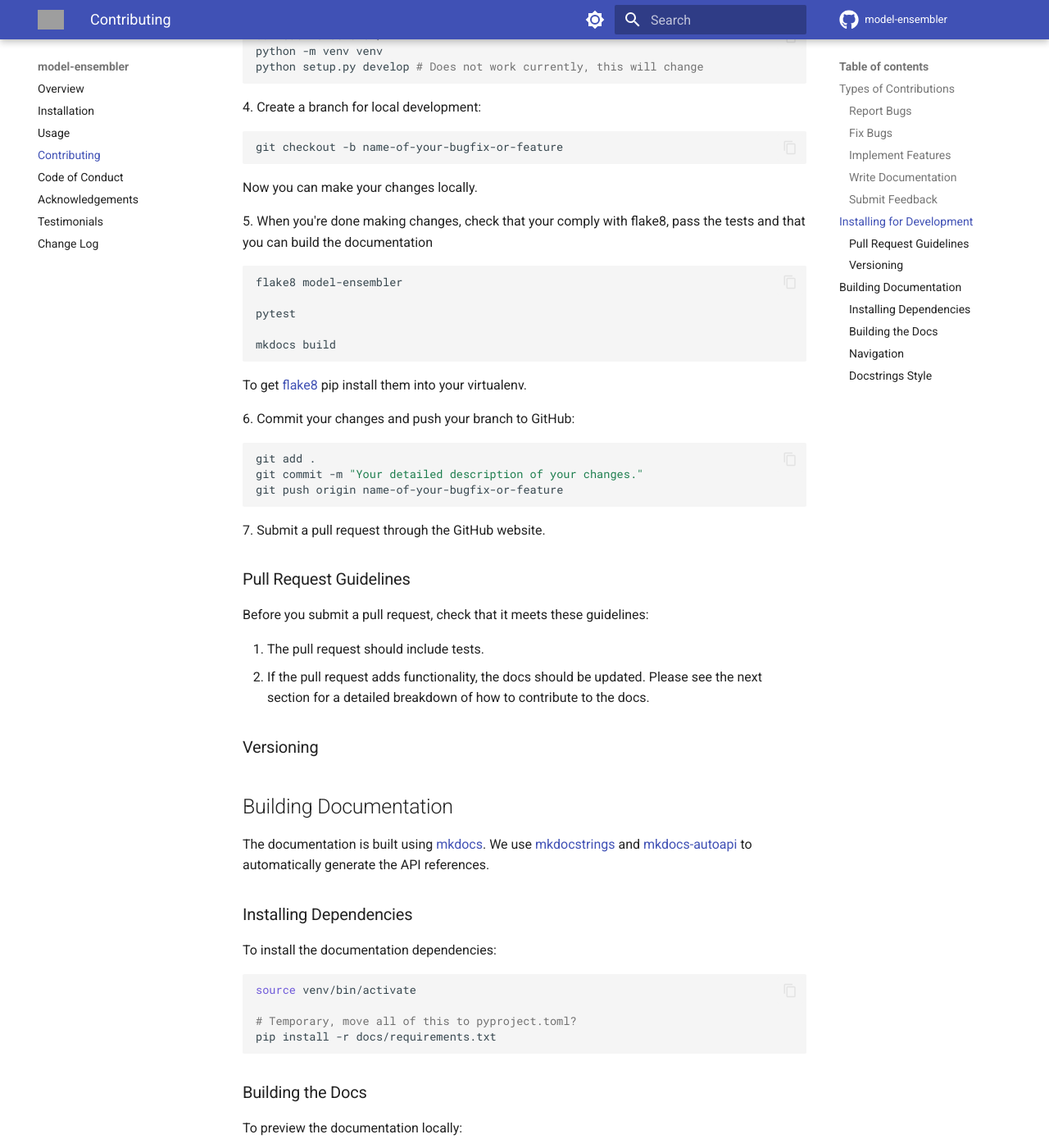
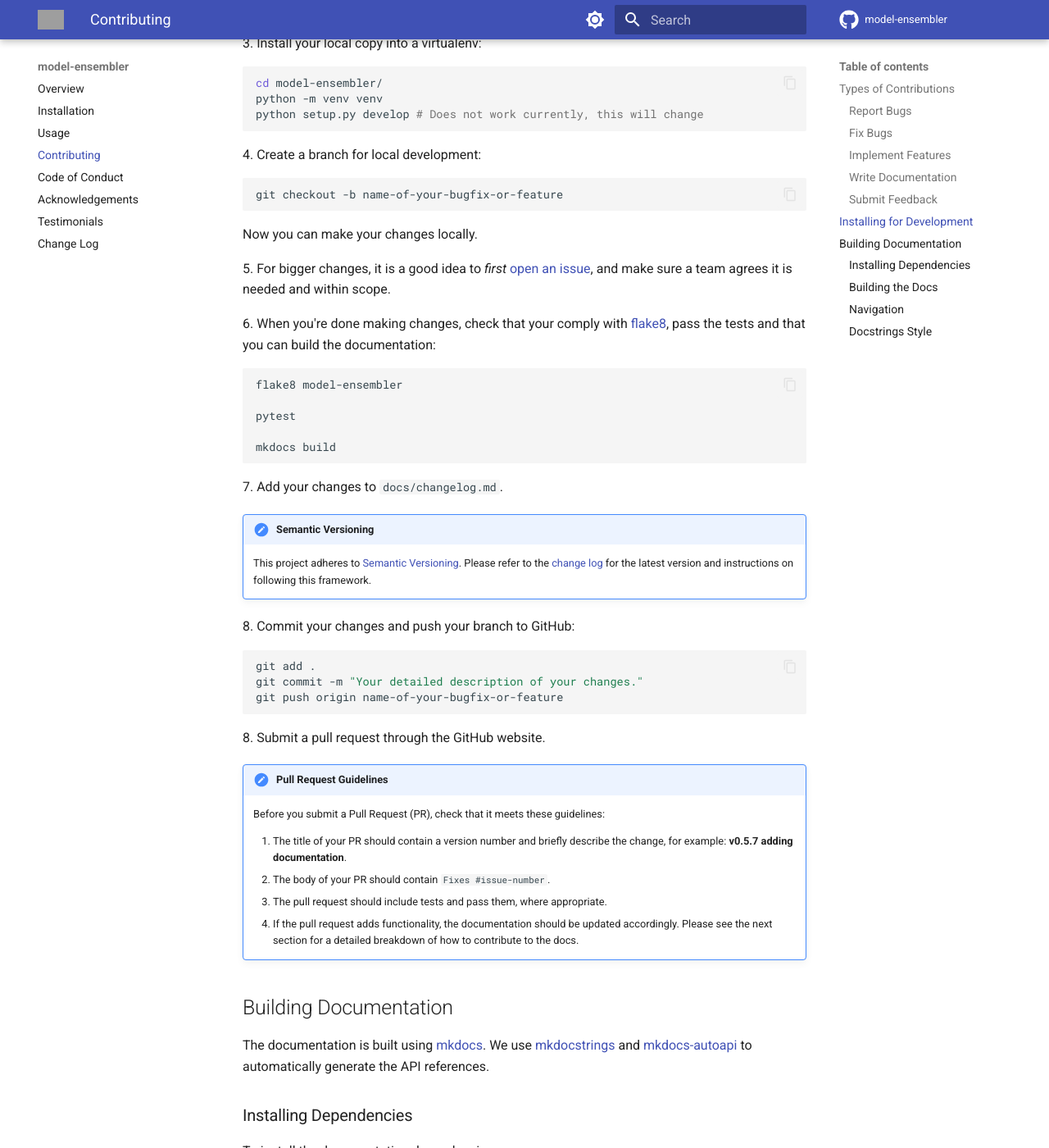
Before and after one commit to environmental-forecasting/model-ensembler, an MkDocs documentation site: the page built from docs/contributing.md, in a window 1280 px wide and 1400 px high, scrolled down 1534 px. Shown: the whole window at 82% size. Built offline with MkDocs 1.6.1 and Material for MkDocs 9.7.7, drawn with Linux system fonts in a browser that asks for light colours; comment, search, counter and statistics services are not loaded; some of the changed text lies outside the part shown; grey boxes are pictures that could not be loaded.

Commit message:
add PR guidelines

````diff
--- a/docs/contributing.md
+++ b/docs/contributing.md
@@ -1,10 +1,13 @@
-# Contributing
+# Contributing to model-ensembler
 Contributions are welcome, and they are greatly appreciated! Every little bit
-helps, and credit will always be given. Please take note of the [Code of Conduct](code_of_conduct.md).
+helps, and credit will always be given.
+
+Please note that this project is released
+with a [Contributor Code of Conduct](code_of_conduct.md).
+
+## Types of Contributions
 
 You can contribute in many ways:
-
-## Types of Contributions
 
 ### Report Bugs
 Report bugs at https://github.com/antarctica/model-ensembler/issues.
@@ -63,8 +66,11 @@ git checkout -b name-of-your-bugfix-or-feature
 
 Now you can make your changes locally.
 
-5\. When you're done making changes, check that your comply with flake8, pass the
-   tests and that you can build the documentation
+5\. For bigger changes, it is a good idea to _first_
+[open an issue](https://github.com/environmental-forecasting/model-ensembler/issues),
+and make sure a team agrees it is needed and within scope.
+
+6\. When you're done making changes, check that your comply with [flake8](https://flake8.pycqa.org/en/latest/), pass the tests and that you can build the documentation:
 
 ```shell
 flake8 model-ensembler
@@ -74,9 +80,12 @@ pytest
 mkdocs build
 ```
 
-To get [flake8](https://flake8.pycqa.org/en/latest/) pip install them into your virtualenv.
+7\. Add your changes to `docs/changelog.md`.
 
-6\. Commit your changes and push your branch to GitHub:
+!!! Note "Semantic Versioning"
+    This project adheres to [Semantic Versioning](https://semver.org/spec/v2.0.0.html). Please refer to the [change log](CHANGELOG.md) for the latest version and instructions on following this framework.
+
+8\. Commit your changes and push your branch to GitHub:
 
 ```shell
 git add .
@@ -84,18 +93,18 @@ git commit -m "Your detailed description of your changes."
 git push origin name-of-your-bugfix-or-feature
 ```
 
-7\. Submit a pull request through the GitHub website.
+8\. Submit a pull request through the GitHub website.
 
-### Pull Request Guidelines
+!!! note "Pull Request Guidelines"
 
-Before you submit a pull request, check that it meets these guidelines:
+    Before you submit a Pull Request (PR), check that it meets these guidelines:
 
-1. The pull request should include tests.
-2. If the pull request adds functionality, the docs should be updated.
-Please see the next section for a detailed breakdown of how to contribute
-to the docs.
-
-### Versioning
+    1. The title of your PR should contain a version number and briefly describe the change,
+    for example: **v0.5.7 adding documentation**.
+    1. The body of your PR should contain `Fixes #issue-number`.
+    1. The pull request should include tests and pass them, where appropriate.
+    1. If the pull request adds functionality, the documentation should be updated accordingly.
+    Please see the next section for a detailed breakdown of how to contribute to the docs.
 
 ## Building Documentation
 
````
